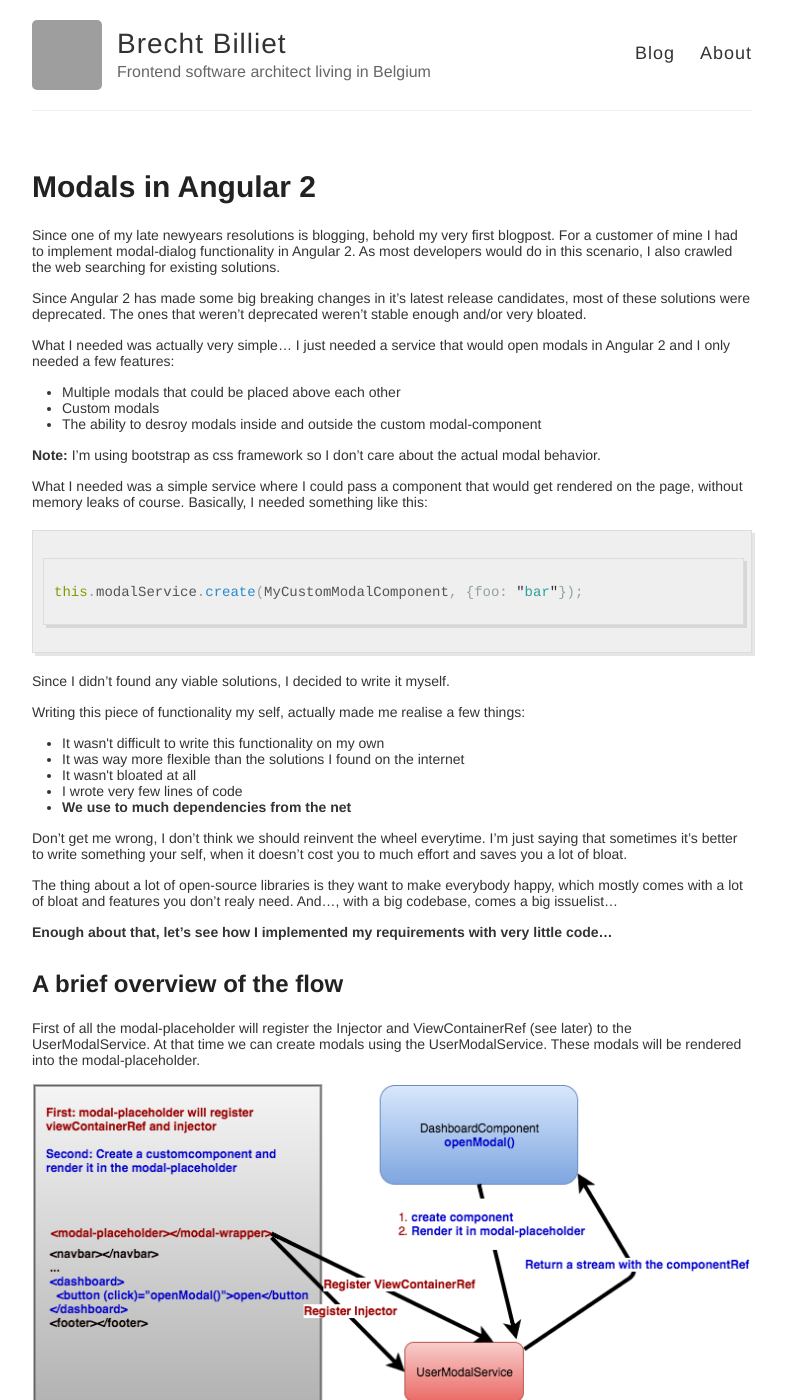
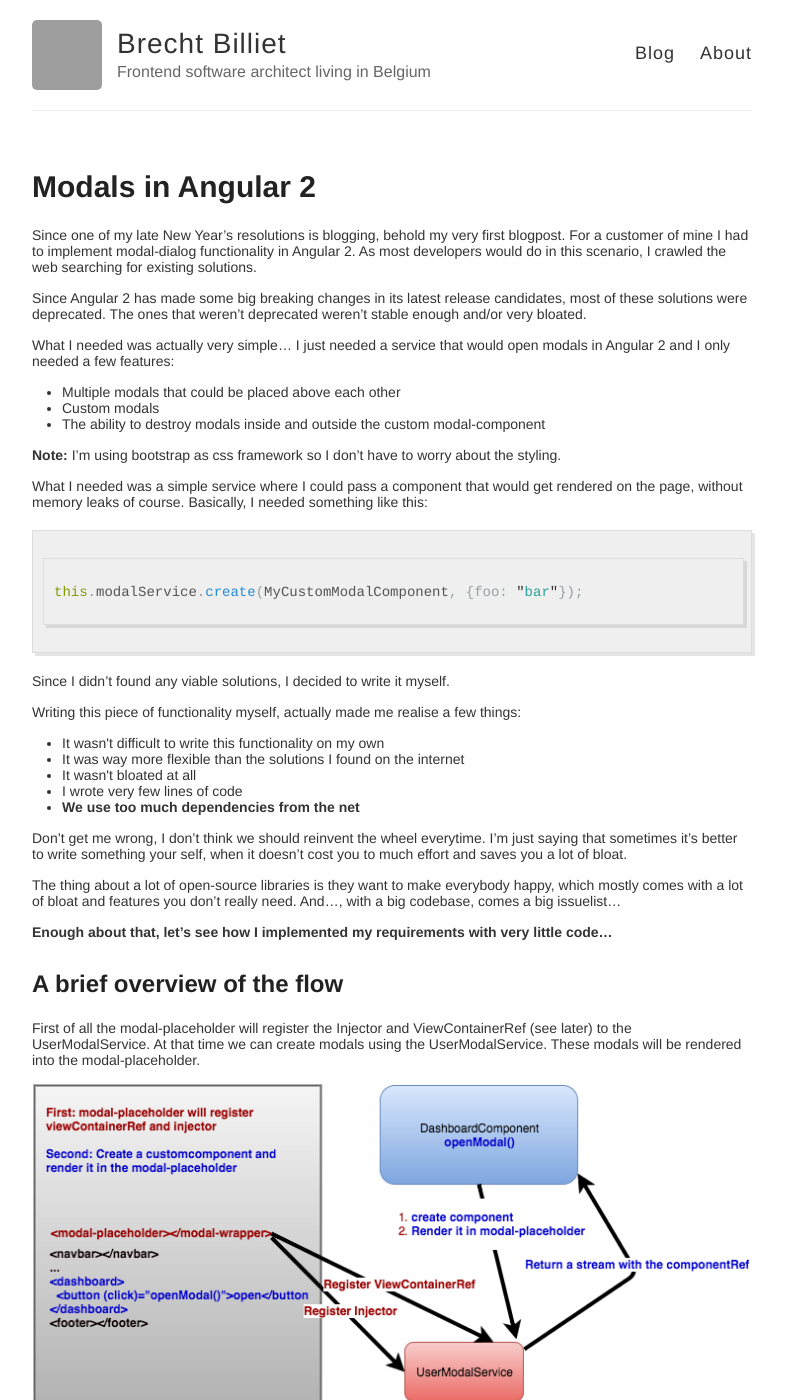
Before and after one commit to brechtbilliet/brechtbilliet.github.io, a Jekyll site: the page built from _posts/2016-8-24-Modals-in-angular2.md, in a window 1280 px wide and 1400 px high. Shown: the whole window, without its empty margins (248-1034 px from the left). Built offline with Jekyll 4.4.1, drawn with Linux system fonts in a browser that asks for light colours; comment, search, counter and statistics services are not loaded; some of the changed text lies outside the part shown; grey boxes are pictures that could not be loaded.

Commit message:
fix(2016-8-24-Modals-in-angular2.md): fix some typos

```diff
--- a/_posts/2016-8-24-Modals-in-angular2.md
+++ b/_posts/2016-8-24-Modals-in-angular2.md
@@ -6,20 +6,20 @@
 comments: true
 ---
 
-Since one of my late newyears resolutions is blogging, behold my very first blogpost.
+Since one of my late New Year's resolutions is blogging, behold my very first blogpost.
 For a customer of mine I had to implement modal-dialog functionality in Angular 2.
-As most developers would do in this scenario, I also crawled the web searching for existing solutions.
+As most developers would do in this scenario, I crawled the web searching for existing solutions.
 
-Since Angular 2 has made some big breaking changes in it's latest release candidates, most of these solutions were deprecated. The ones that weren't deprecated weren't stable enough and/or very bloated.
+Since Angular 2 has made some big breaking changes in its latest release candidates, most of these solutions were deprecated. The ones that weren't deprecated weren't stable enough and/or very bloated.
 
 What I needed was actually very simple... I just needed a service that would open modals in Angular 2 and I only needed a few features:
 <ul>
 <li>Multiple modals that could be placed above each other</li>
 <li>Custom modals</li>
-<li>The ability to desroy modals inside and outside the custom modal-component</li>
+<li>The ability to destroy modals inside and outside the custom modal-component</li>
 </ul>
 
-<strong>Note:</strong> I'm using bootstrap as css framework so I don't care about the actual modal behavior.
+<strong>Note:</strong> I'm using bootstrap as css framework so I don't have to worry about the styling.
 
 What I needed was a simple service where I could pass a component that would get rendered on the page, without memory leaks of course. Basically, I needed something like this:
 
@@ -31,18 +31,18 @@
 
 Since I didn't found any viable solutions, I decided to write it myself.
 
-Writing this piece of functionality my self, actually made me realise a few things:
+Writing this piece of functionality myself, actually made me realise a few things:
 <ul>
 <li>It wasn't difficult to write this functionality on my own</li>
 <li>It was way more flexible than the solutions I found on the internet</li>
 <li>It wasn't bloated at all</li>
 <li>I wrote very few lines of code</li>
-<li><strong>We use to much dependencies from the net</strong></li>
+<li><strong>We use too much dependencies from the net</strong></li>
 </ul>
 
 Don't get me wrong, I don't think we should reinvent the wheel everytime. I'm just saying that sometimes it's better to write something your self, when it doesn't cost you to much effort and saves you a lot of bloat.
 
-The thing about a lot of open-source libraries is they want to make everybody happy, which mostly comes with a lot of bloat and features you don't realy need. And..., with a big codebase, comes a big issuelist...
+The thing about a lot of open-source libraries is they want to make everybody happy, which mostly comes with a lot of bloat and features you don't really need. And..., with a big codebase, comes a big issuelist...
 
 <strong>Enough about that, let's see how I implemented my requirements with very little code...</strong>
 
@@ -129,7 +129,7 @@
      	Observable<ComponentRef<T>> {
      	// we return a stream so we can  access the componentref
         let componentRef$ = Subject.create();
-        // compile the component based on it's type and
+        // compile the component based on its type and
         // create a component factory
         this.compiler.compileComponentAsync(component)
             .then(factory => {
```
Also changed, not shown: other parts of _posts/2016-8-24-Modals-in-angular2.md (+1 -1 lines).
